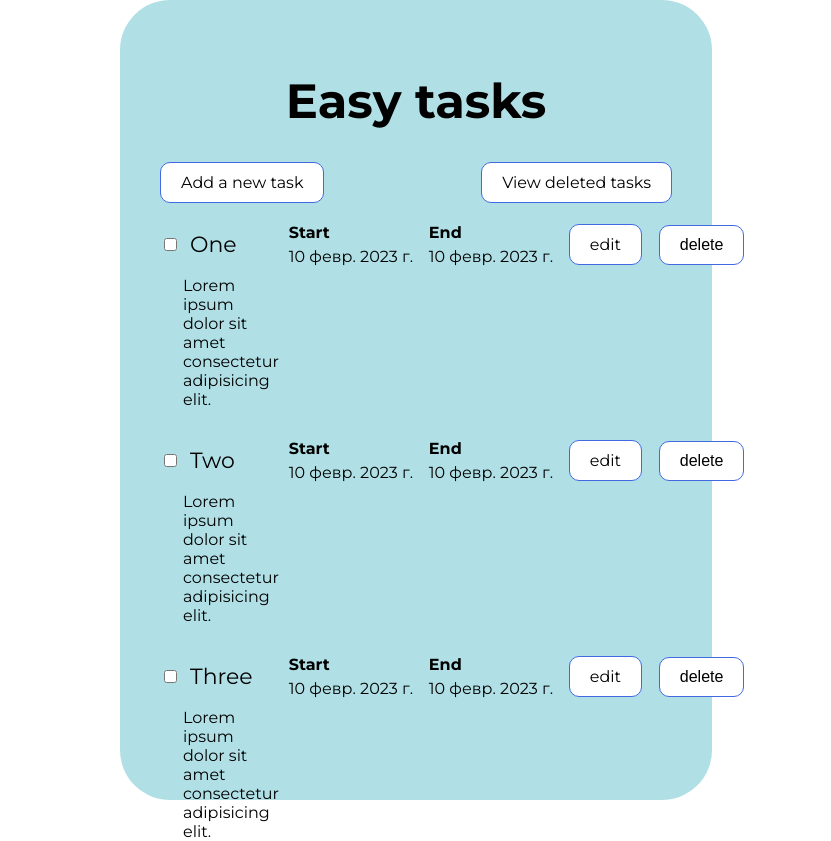
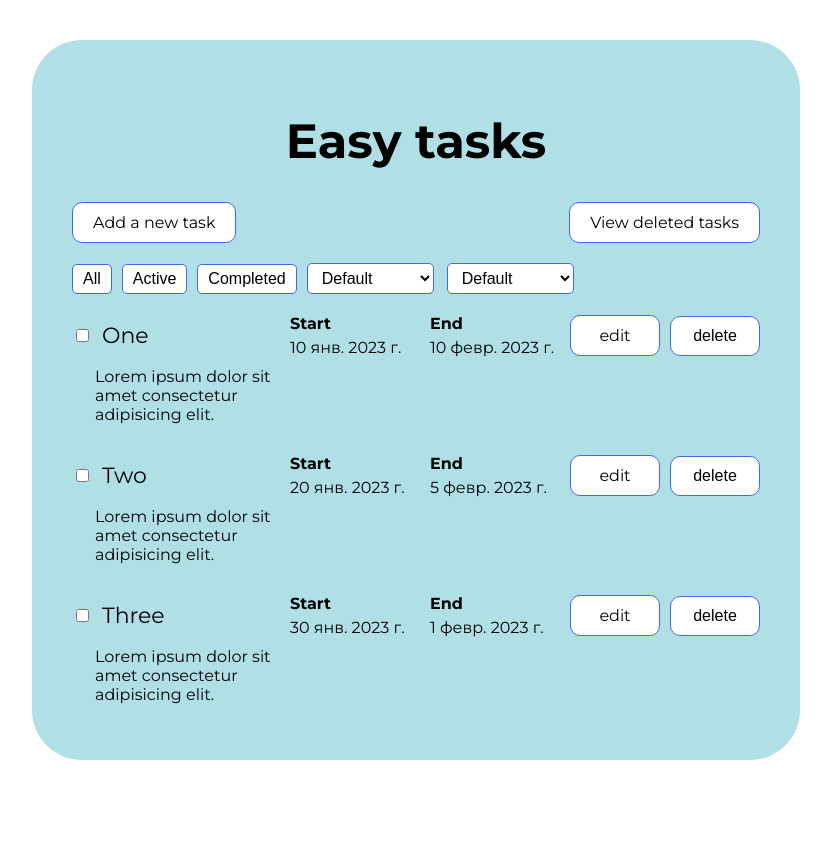
Before and after one commit to iamdejar/todo-list-react, a React (Create React App) app: page / in a window 1280 px wide. Shown: the whole page, without its empty margins (224-1055 px from the left). After the commit the page ends 800 px from the top, so only its background shows below. Built offline with nearby package versions, Linux system fonts and the light colour scheme.

Commit message:
feat: work on the filters, install classnames

```diff
--- a/package.json
+++ b/package.json
@@ -7,6 +7,7 @@
     "@testing-library/jest-dom": "^5.16.5",
     "@testing-library/react": "^13.3.0",
     "@testing-library/user-event": "^13.5.0",
+    "classnames": "^2.3.2",
     "dayjs": "^1.11.7",
     "nanoid": "^4.0.0",
     "react": "^18.2.0",
--- a/src/App.scss
+++ b/src/App.scss
@@ -1,3 +1,9 @@
+*,
+*::before,
+*::after {
+  box-sizing: border-box;
+}
+
 body {
   margin: 0;
   font-family: 'Montserrat', sans-serif;
@@ -12,9 +18,8 @@ body {
 .todolist-body {
     background-color: powderblue;
 
-    width: 40vw;
+    width: 60vw;
     min-height: 50vh;
-    max-height: 90vh;
 
     padding: 40px;
     border-radius: 50px;
--- a/src/app/reducer.js
+++ b/src/app/reducer.js
@@ -9,33 +9,31 @@ export const tasksSlice = createSlice({
         id: nanoid(),
         title: 'One',
         description: 'Lorem ipsum dolor sit amet consectetur adipisicing elit.',
-        start: '2023-02-10',
+        start: '2023-01-10',
         end: '2023-02-10',
         completed: false,
         deleted: false
       },
-
       {
         id: nanoid(),
         title: 'Two',
         description: 'Lorem ipsum dolor sit amet consectetur adipisicing elit.',
-        start: '2023-02-10',
-        end: '2023-02-10',
+        start: '2023-01-20',
+        end: '2023-02-05',
         completed: false,
         deleted: false
       },
-
       {
         id: nanoid(),
         title: 'Three',
         description: 'Lorem ipsum dolor sit amet consectetur adipisicing elit.',
-        start: '2023-02-10',
-        end: '2023-02-10',
+        start: '2023-01-30',
+        end: '2023-02-01',
         completed: false,
         deleted: false
       },
-
-    ]
+    ],
+    activeFilter: 'All'
   },
   reducers: {
     addTask: (state, action) => {
@@ -79,11 +77,21 @@ export const tasksSlice = createSlice({
     },
 
     deleteTask: (state, action) => {
-      state.tasks = state.tasks.filter((task) => action.payload !== task.id)
+      state.tasks = state.tasks.map(task => {
+
+        if (action.payload === task.id) {
+          return {...task, deleted: true }
+        }
+        return task
+      })
+    },
+
+    setFilter: (state, action) => {
+      state.activeFilter = action.payload
     }
   }
 
 })
 
-export const { addTask, editTask, completeTask, deleteTask } = tasksSlice.actions;
+export const { addTask, editTask, completeTask, deleteTask, setFilter } = tasksSlice.actions;
 export default tasksSlice.reducer;
--- /dev/null
+++ b/src/components/Filters/Filters.jsx
@@ -0,0 +1,51 @@
+import styles from './Filters.module.scss';
+import { useDispatch } from 'react-redux';
+import { setFilter } from '../../app/reducer';
+
+export const Filters = () => {
+
+  const dispatch = useDispatch();
+
+  return (
+    <div className={styles.row}>
+      <div className={styles.buttons}>
+        <button
+          onClick={() => dispatch(setFilter('All'))}
+          className={styles.item}
+        >
+          All
+        </button>
+        <button
+          onClick={() => dispatch(setFilter('Active'))}
+          className={styles.item}
+        >
+          Active
+        </button>
+        <button
+          onClick={() => dispatch(setFilter('Completed'))}
+          className={styles.item}
+        >
+          Completed
+        </button>
+      </div>
+
+      <select
+        className={styles.item}
+        onChange={(e) => dispatch(setFilter(e.target.value))}
+      >
+        <option value='start-default'>Default</option>
+        <option value='start-ascending'>Ascending</option>
+        <option value='start-descending'>Descending</option>
+      </select>
+
+      <select
+        className={styles.item}
+        onChange={(e) => dispatch(setFilter(e.target.value))}
+      >
+        <option value='end-default'>Default</option>
+        <option value='end-ascending'>Ascending</option>
+        <option value='end-descending'>Descending</option>
+      </select>
+    </div>
+  )
+}
--- /dev/null
+++ b/src/components/Filters/Filters.module.scss
@@ -0,0 +1,30 @@
+.row {
+  margin: 20px 0;
+  display: grid;
+  align-items: center;
+  grid-template-columns: 1fr repeat(2, 130px) repeat(2, 90px);
+  gap: 10px;
+}
+
+.buttons {
+  display: flex;
+  align-items: center;
+  gap: 10px;
+}
+
+.item {
+  width: fit-content;
+  padding: 5px 10px;
+  border-radius: 5px;
+  border: 1px solid royalblue;
+  background: #fff;
+
+  color: #000;
+  text-decoration: none;
+
+  display: flex;
+  align-items: center;
+  justify-content: center;
+
+  font-size: 16px;
+}
--- a/src/components/Task/Task.jsx
+++ b/src/components/Task/Task.jsx
@@ -1,4 +1,5 @@
 import styles from './Task.module.scss';
+import classNames from 'classnames';
 import { Link } from 'react-router-dom';
 import { useDispatch } from 'react-redux';
 import { completeTask, deleteTask } from '../../app/reducer';
@@ -11,10 +12,19 @@ export const Task = (props) => {
 
   const dispatch = useDispatch();
 
+  const onChange = () => {
+    dispatch(completeTask(props.id))
+  }
+
   return (
-    <li className={styles.row}>
+    <li className={classNames(styles.row, props.deleted === true ? styles.deleted : null)}>
       <label className={styles.label}>
-        <input type='checkbox' onChange={() => dispatch(completeTask(props.id))}/>
+        <input
+          type='checkbox'
+          id={props.id}
+          key={props.id}
+          checked={props.completed === true ? true : false}
+          onChange={onChange}/>
 
         <div className={styles.title}>{props.title}</div>
       </label>
@@ -25,14 +35,19 @@ export const Task = (props) => {
       </div>
       <div className={styles.date}>
         <strong>End</strong>
-        <span>{dayjs(props.start).format('D MMM YYYY')} г.</span>
+        <span>{dayjs(props.end).format('D MMM YYYY')} г.</span>
       </div>
 
       <Link to='/task' className='button' state={{ id: props.id }}>edit</Link>
       <button
         type='button'
         className='button'
-        onClick={() => dispatch(deleteTask(props.id))}>
+        onClick={() => {
+          const isDelete = window.confirm('Вы действительно хотите удалить задачу?');
+          if (isDelete === true) {
+            dispatch(deleteTask(props.id))
+          }
+        }}>
           delete
         </button>
 
--- a/src/components/Task/Task.module.scss
+++ b/src/components/Task/Task.module.scss
@@ -1,8 +1,17 @@
 .row {
   display: grid;
   align-items: center;
-  grid-template-columns: 1fr repeat(2, 130px) repeat(2, 80px);
+  grid-template-columns: 1fr repeat(2, 130px) repeat(2, 90px);
   gap: 10px;
+
+  &.deleted {
+    pointer-events: none;
+    opacity: .7;
+  }
+
+  a, button {
+    width: 100%;
+  }
 }
 
 .label {
--- a/src/components/TaskForm/TaskForm.jsx
+++ b/src/components/TaskForm/TaskForm.jsx
@@ -2,6 +2,10 @@ import styles from './TaskForm.module.scss';
 import { useState } from 'react';
 import { useDispatch } from 'react-redux';
 import { useNavigate } from 'react-router-dom';
+
+const dayjs = require('dayjs');
+require('dayjs/locale/ru');
+dayjs.locale('ru')
 
 export const TaskForm = (props) => {
 
@@ -28,6 +32,7 @@ export const TaskForm = (props) => {
     setDescValue(e.target.value);
   }
   const onStartDateChange = (e) => {
+    console.log(dayjs(startValue).unix());
     setStartValue(e.target.value);
   }
   const onEndDateChange = (e) => {
@@ -89,16 +94,14 @@ export const TaskForm = (props) => {
       <input
         type="date"
         className={styles.inputDate}
-        value={startValue}
+        value={dayjs(startValue).format('YYYY-MM-DD')}
         onChange={onStartDateChange}
-        placeholder='Start'
       />
       <input
         type="date"
         className={styles.inputDate}
-        value={endValue}
+        value={dayjs(endValue).format('YYYY-MM-DD')}
         onChange={onEndDateChange}
-        placeholder='End'
       />
 
       <input type='submit' value='Save' className='button'/>
--- a/src/components/TaskForm/TaskForm.module.scss
+++ b/src/components/TaskForm/TaskForm.module.scss
@@ -9,6 +9,7 @@
   padding: 10px 20px;
 
   border-radius: 15px;
+  font-size: 16px;
 }
 
 .inputDate {
@@ -16,4 +17,5 @@
   padding: 10px 20px;
 
   border-radius: 15px;
+  font-size: 16px;
 }
--- a/src/components/TaskList/TaskList.jsx
+++ b/src/components/TaskList/TaskList.jsx
@@ -5,9 +5,17 @@ import { Task } from '../Task/Task';
 export const TaskList = (props) => {
 
   const state = useSelector(state => state.tasks);
+  const sortArr = [...state.tasks];
 
-  const tasksToRender = state.tasks
-    // .filter(FILTER_FUNCTIONS[activeFilter])
+  const FILTER_FUNCTIONS = {
+    'All': state.tasks.filter(() => true),
+    'Active': state.tasks.filter((task) => !task.completed),
+    'Completed': state.tasks.filter((task) => task.completed),
+    'start-ascending': sortArr.sort((a, b) => a.start - b.start),
+    'start-descending': sortArr.sort((a, b) => a.start - b.start).reverse(),
+  }
+
+  const tasksToRender = FILTER_FUNCTIONS[state.activeFilter]
     .map((task) => (
       <Task
         id={task.id}
--- a/src/pages/List.jsx
+++ b/src/pages/List.jsx
@@ -1,7 +1,9 @@
 import { TaskList } from '../components/TaskList/TaskList';
 import { Link } from 'react-router-dom';
+import { Filters } from '../components/Filters/Filters';
 
 export const List = () => {
+
   return (
     <>
     <div className='space-between'>
@@ -9,6 +11,8 @@ export const List = () => {
       <Link to="/trash" className='button'>View deleted tasks</Link>
     </div>
 
+    <Filters/>
+
     <TaskList/>
     </>
   )
```
Also changed, not shown: 1 other file (tests, documents, lock files or other folders).
